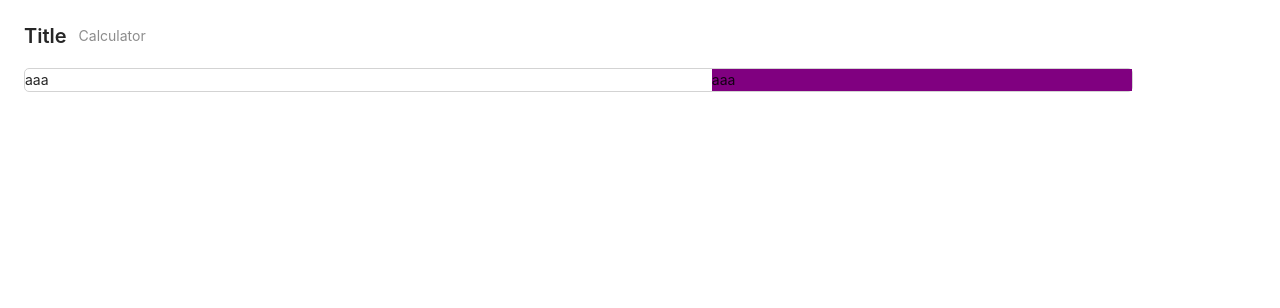
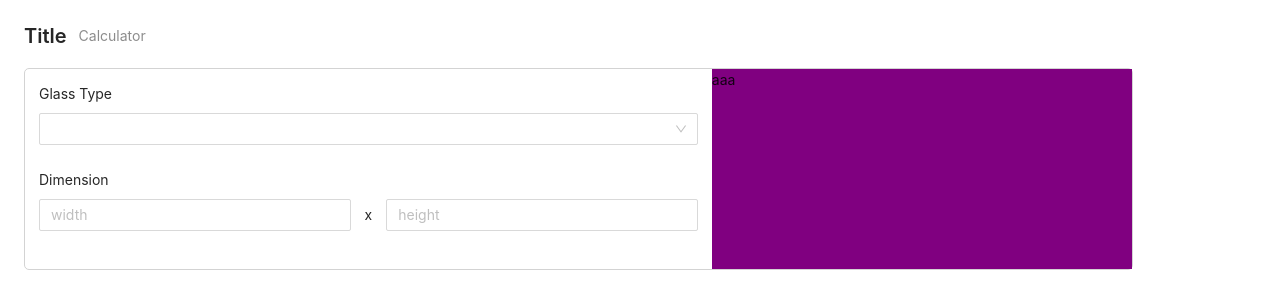
Before and after one commit to munjo5746/simple_menu, a React (Create React App) app: page / in a window 1280 px wide. Shown: the top 308 px of the page. Built offline with nearby package versions, Linux system fonts and the light colour scheme.

Commit message:
glass types select added

```diff
--- a/src/App.scss
+++ b/src/App.scss
@@ -10,6 +10,14 @@
 
     > .form {
         flex: 1;
+        padding: 1em;
+
+        .dimension {
+            display: flex;
+            flex-direction: row;
+            align-items: center;
+            gap: 1em;
+        }
     }
 
     > .summary {
--- a/src/App.tsx
+++ b/src/App.tsx
@@ -1,12 +1,50 @@
 import React from 'react';
 import './App.scss';
-import { PageHeader } from 'antd';
+import { Input, PageHeader, Select } from 'antd';
+import { Form } from 'antd';
 
 function App() {
+    const [form] = Form.useForm();
+    const glassTypes = React.useMemo(
+        () => [
+            { label: 'CLEAR TYPE', value: 'clear_type' },
+            { label: 'BRONZE/GRAY', value: 'bronze_gray' },
+            { label: 'OPTIWHITE', value: 'optiwhite' },
+            { label: 'SINGLE SIDE ACID', value: 'single_side_acid' },
+            { label: 'ACID/STARPHIRE', value: 'acid_starphire' },
+            { label: 'LOW-E', value: 'low_e' },
+            { label: 'MIRROR', value: 'mirror' },
+            { label: 'STARPHIRE MIRROR', value: 'starphire_mirror' },
+            { label: 'MIRRORPANE', value: 'mirrorpane' },
+        ],
+        [],
+    );
     return (
         <PageHeader title="Title" subTitle="Calculator">
             <div className="app">
-                <div className="form">aaa</div>
+                <div className="form">
+                    <Form form={form} layout="vertical">
+                        <Form.Item label="Glass Type">
+                            <Select>
+                                {glassTypes.map((glassType) => (
+                                    <Select.Option
+                                        key={`glass-type-option-${glassType.value}`}
+                                        value={glassType.value}
+                                    >
+                                        {glassType.label}
+                                    </Select.Option>
+                                ))}
+                            </Select>
+                        </Form.Item>
+                        <Form.Item label="Dimension" name="dimension">
+                            <div className="dimension">
+                                <Input placeholder="width" />
+                                <div>x</div>
+                                <Input placeholder="height" />
+                            </div>
+                        </Form.Item>
+                    </Form>
+                </div>
                 <div className="summary">aaa</div>
             </div>
         </PageHeader>
```
